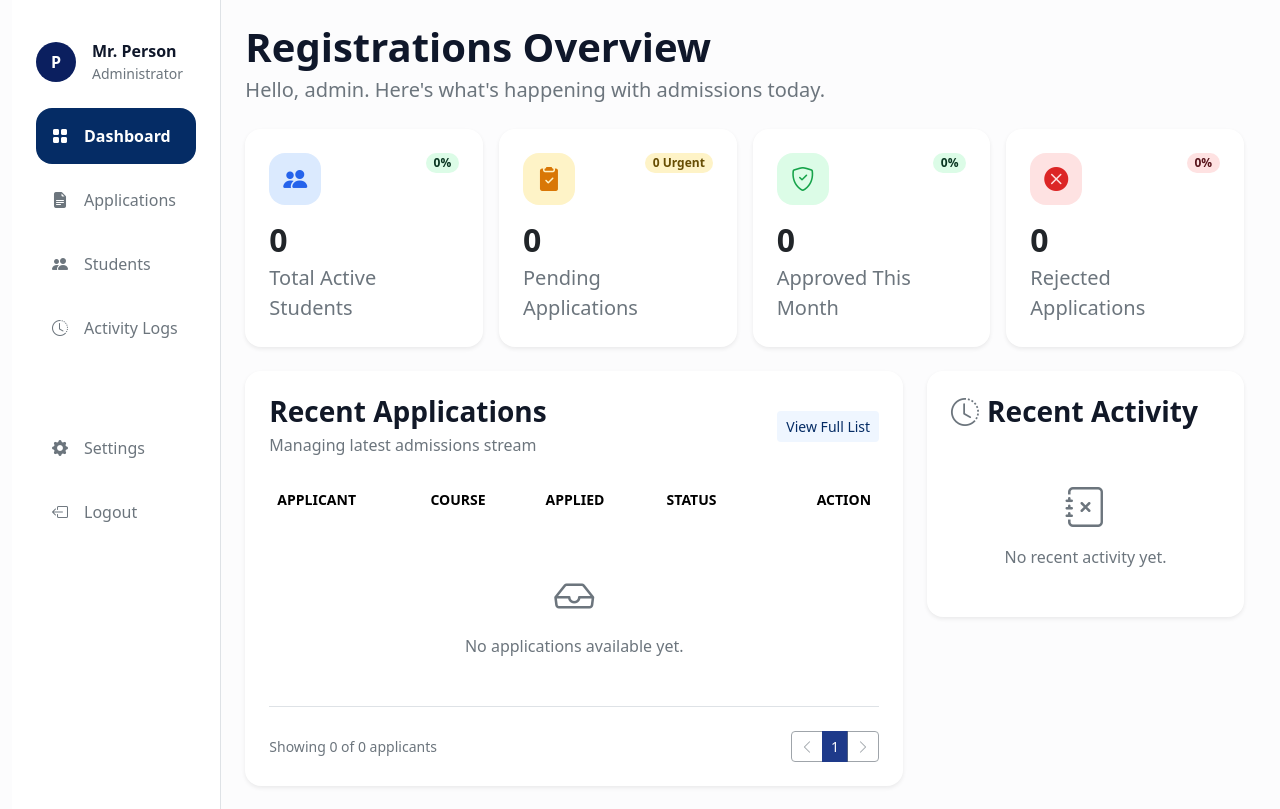
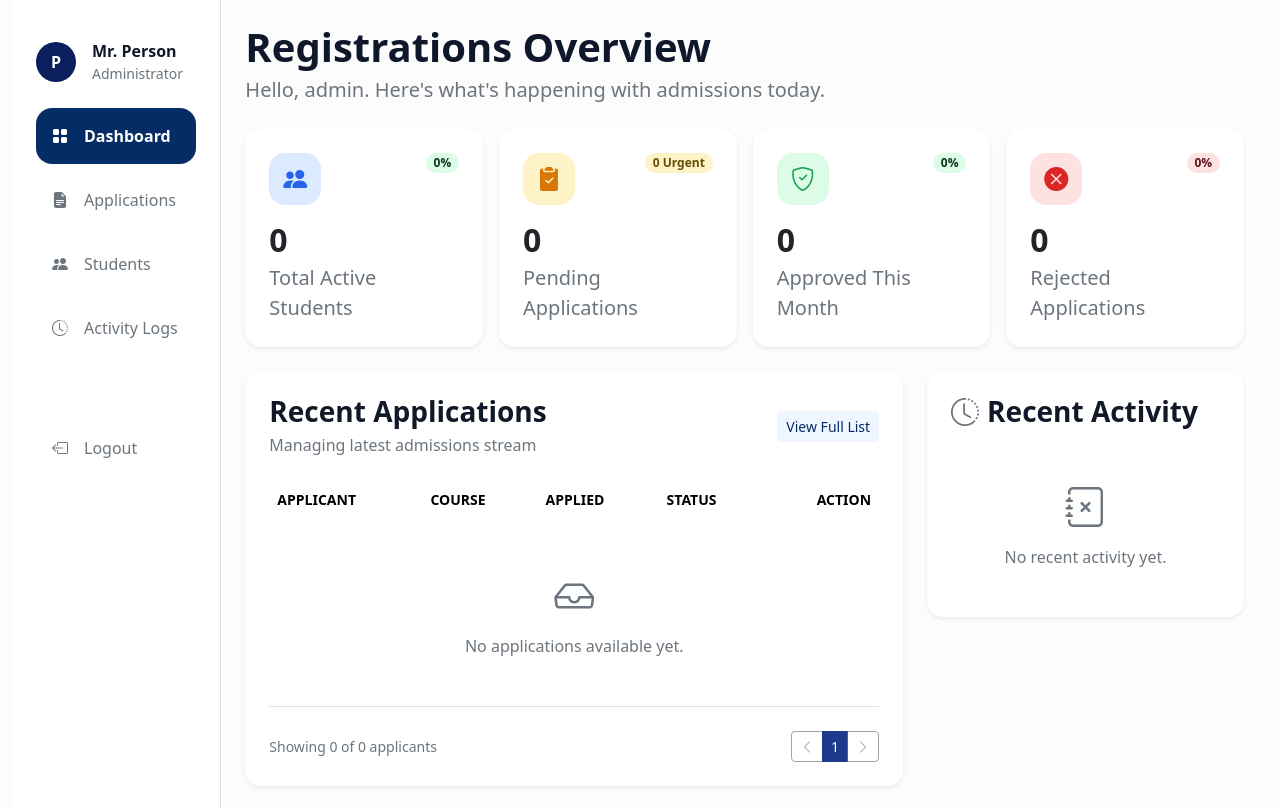
Before and after one commit to a052cWyzHp/online-enrollment-system, a PHP site: page /admin_dashboard.php in a window 1280 px wide. Shown: the part 58-867 px from the top of the page. Run offline with PHP 8.4, Linux system fonts and the light colour scheme.

Commit message:
removed settings in admin page sidebar

```diff
--- a/admin page/sidebar.php
+++ b/admin page/sidebar.php
@@ -53,9 +53,9 @@
 
             <div class="my-4"></div>
 
-            <a href="#" class="nav-link rounded-4 px-3 py-3 text-secondary fw-medium <?= $currentAdminPage === 'settings' ? 'text-white currentlySelected' : 'text-secondary menuHover' ?>">
+            <!-- <a href="#" class="nav-link rounded-4 px-3 py-3 text-secondary fw-medium <?= $currentAdminPage === 'settings' ? 'text-white currentlySelected' : 'text-secondary menuHover' ?>">
                 <i class="bi bi-gear-fill me-3"></i>Settings
-            </a>
+            </a> -->
             <a href="logout.php" class="nav-link rounded-4 px-3 py-3 fw-medium logoutHover">
                 <i class="bi bi-box-arrow-left me-3"></i>Logout
             </a>
@@ -96,9 +96,9 @@
                 <i class="bi bi-clock-history me-3"></i>Activity Logs
             </a>
 
-            <a href="#" class="nav-link rounded-4 px-3 py-3 text-secondary fw-medium menuHover">
+            <!-- <a href="#" class="nav-link rounded-4 px-3 py-3 text-secondary fw-medium menuHover">
                 <i class="bi bi-gear-fill me-3"></i>Settings
-            </a>
+            </a> -->
 
             <a href="logout.php" class="nav-link rounded-4 px-3 py-3 fw-medium logoutHover">
                 <i class="bi bi-box-arrow-left me-3"></i>Logout
```
